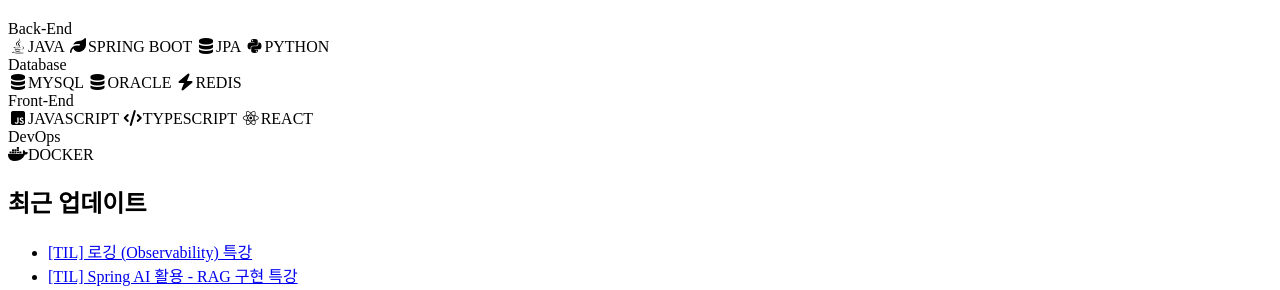
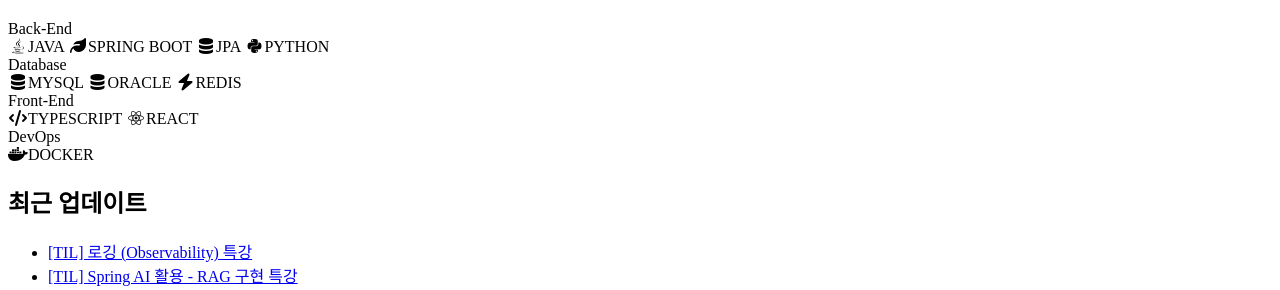
Before and after one commit to sinyeowon/sinyeowon.github.io, a Jekyll site: the page built from _tabs/about.md, in a window 1280 px wide. Shown: the part 843-1133 px from the top of the page. Built offline with Jekyll 4.4.1, drawn with Linux system fonts in a browser that asks for light colours; cached includes are drawn as plain includes; nearby versions of some CDN libraries; some web fonts are replaced.

Commit message:
docs: remove JavaScript from about skills

```diff
--- a/_sass/pages/_about.scss
+++ b/_sass/pages/_about.scss
@@ -166,10 +166,6 @@
     background: #c83a32;
   }
 
-  .badge-js {
-    background: #2f302c;
-  }
-
   .badge-react {
     background: #1f2330;
   }
--- a/_tabs/about.md
+++ b/_tabs/about.md
@@ -50,7 +50,6 @@
       <div class="about-skill-row">
         <div class="about-skill-category">Front-End</div>
         <div class="about-skill-badges">
-          <span class="skill-badge badge-js"><i class="fab fa-js-square"></i>JAVASCRIPT</span>
           <span class="skill-badge badge-ts"><i class="fas fa-code"></i>TYPESCRIPT</span>
           <span class="skill-badge badge-react"><i class="fab fa-react"></i>REACT</span>
         </div>
```
